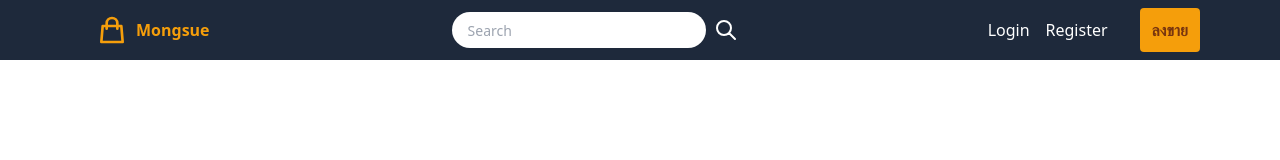
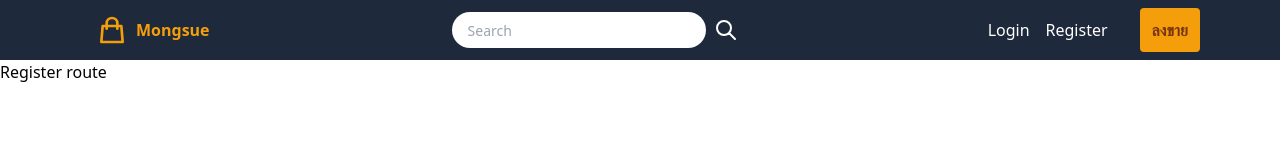
Before and after one commit to Rayato159/Secondhand-E-Commerce, a React (Create React App) app in the folder frontend/: page /register in a window 1280 px wide. Shown: the top 160 px of the page. Built offline with nearby package versions, Linux system fonts and the light colour scheme.

Commit message:
Still on route

```diff
--- a/frontend/src/App.js
+++ b/frontend/src/App.js
@@ -6,6 +6,9 @@ import Navbar from './components/Navbar'
 
 // Pages
 import Home from './pages/Home'
+import Login from './pages/Login'
+import Register from './pages/Register'
+import Sell from './pages/Sell'
 
 
 function App() {
@@ -14,8 +17,11 @@ function App() {
             <BrowserRouter>
                 <Navbar />
                     <Routes>
-                        <Route path="/" element={<Home />}>
-
+                        <Route>
+                            <Route path="/" element={<Home />} />
+                            <Route path="login" element={<Login />} />
+                            <Route path="register" element={<Register />} />
+                            <Route path="products/sell" element={<Sell />} />
                         </Route>
                     </Routes>
             </BrowserRouter>
--- a/frontend/src/components/Navbar.js
+++ b/frontend/src/components/Navbar.js
@@ -22,7 +22,7 @@ const Navbar = () => {
                                 <path strokeLinecap="round" strokeLinejoin="round" strokeWidth={2} d="M4 6h16M4 12h16M4 18h16" />
                             </svg>
                         </button>
-                        <Link className="flex items-center space-x-2 text-amber-500 hover:text-amber-400 transition duration-300 cursor-pointer" to="/">
+                        <Link to="/" className="flex items-center space-x-2 text-amber-500 hover:text-amber-400 transition duration-300 cursor-pointer">
                             <svg xmlns="http://www.w3.org/2000/svg" className="h-8 w-8" fill="none" viewBox="0 0 24 24" stroke="currentColor">
                                 <path strokeLinecap="round" strokeLinejoin="round" strokeWidth={2} d="M16 11V7a4 4 0 00-8 0v4M5 9h14l1 12H4L5 9z" />
                             </svg>
@@ -45,12 +45,12 @@ const Navbar = () => {
                     {/* Responsive */}
                     <div className="flex space-x-8 items-center px-4 py-2 cursor-pointer">
                         <div className="hidden md:flex space-x-4 items-center">
-                            <Link to="/login" className="hover:text-slate-400">Login</Link>
-                            <Link to="/register" className="hover:text-slate-400" as={Link}>Register</Link>
+                            <Link to="login" className="hover:text-slate-400">Login</Link>
+                            <Link to="register" className="hover:text-slate-400">Register</Link>
                         </div>
 
                         <div className="flex space-x-4 items-center cursor-pointer">
-                            <Link to="/products/sell" className="font-bold text-amber-900 bg-amber-500 hover:bg-amber-400 hover:scale-105 transition duration-300 px-3 py-2.5 rounded">
+                            <Link to="products/sell" className="font-bold text-amber-900 bg-amber-500 hover:bg-amber-400 hover:scale-105 transition duration-300 px-3 py-2.5 rounded">
                                 ลงขาย
                             </Link>
                         </div>
@@ -69,8 +69,8 @@ const Navbar = () => {
                                 </svg>
                             </button>
                         </div>
-                        <Link to="/login" className="block text-white text-sm px-4 py-2 h-10 hover:bg-slate-600">Login</Link>
-                        <Link to="/register" className="block text-white text-sm px-4 py-2 h-10 hover:bg-slate-600">Register</Link>
+                        <Link to="login" className="block text-white text-sm px-4 py-2 h-10 hover:bg-slate-600">Login</Link>
+                        <Link to="register" className="block text-white text-sm px-4 py-2 h-10 hover:bg-slate-600">Register</Link>
                     </div>
                 :null}
             </div>
--- a/frontend/src/pages/Login.Js
+++ b/frontend/src/pages/Login.Js
@@ -1,7 +1,7 @@
 const Login = () => {
     return (
-        <div>
-
+        <div className="Login">
+            Login route
         </div>
     )
 }
--- a/frontend/src/pages/Register.js
+++ b/frontend/src/pages/Register.js
@@ -1,7 +1,7 @@
 const Register = () => {
     return (
-        <div>
-
+        <div className="Register">
+            Register route
         </div>
     )
 }
--- a/frontend/src/pages/Sell.js
+++ b/frontend/src/pages/Sell.js
@@ -1,7 +1,7 @@
 const Sell = () => {
     return (
-        <div>
-
+        <div className="Sell">
+            Sell route
         </div>
     )
 }
```
